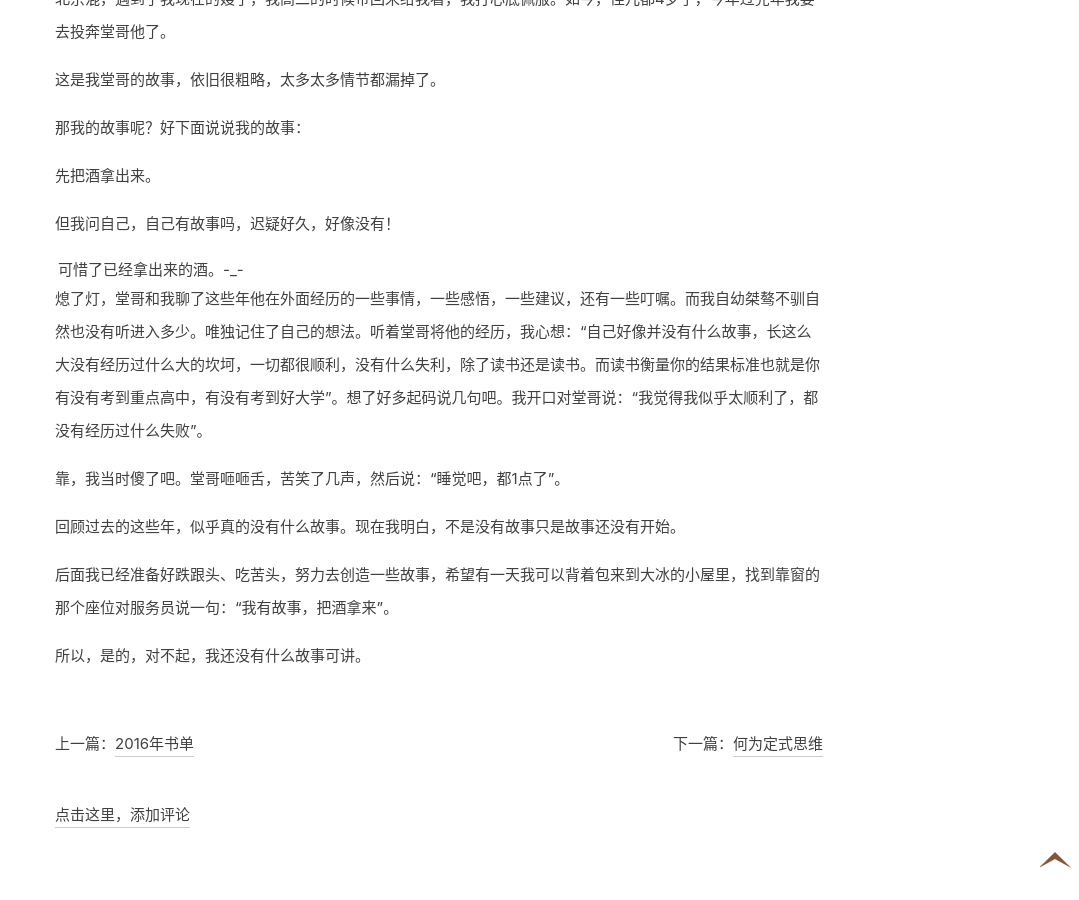
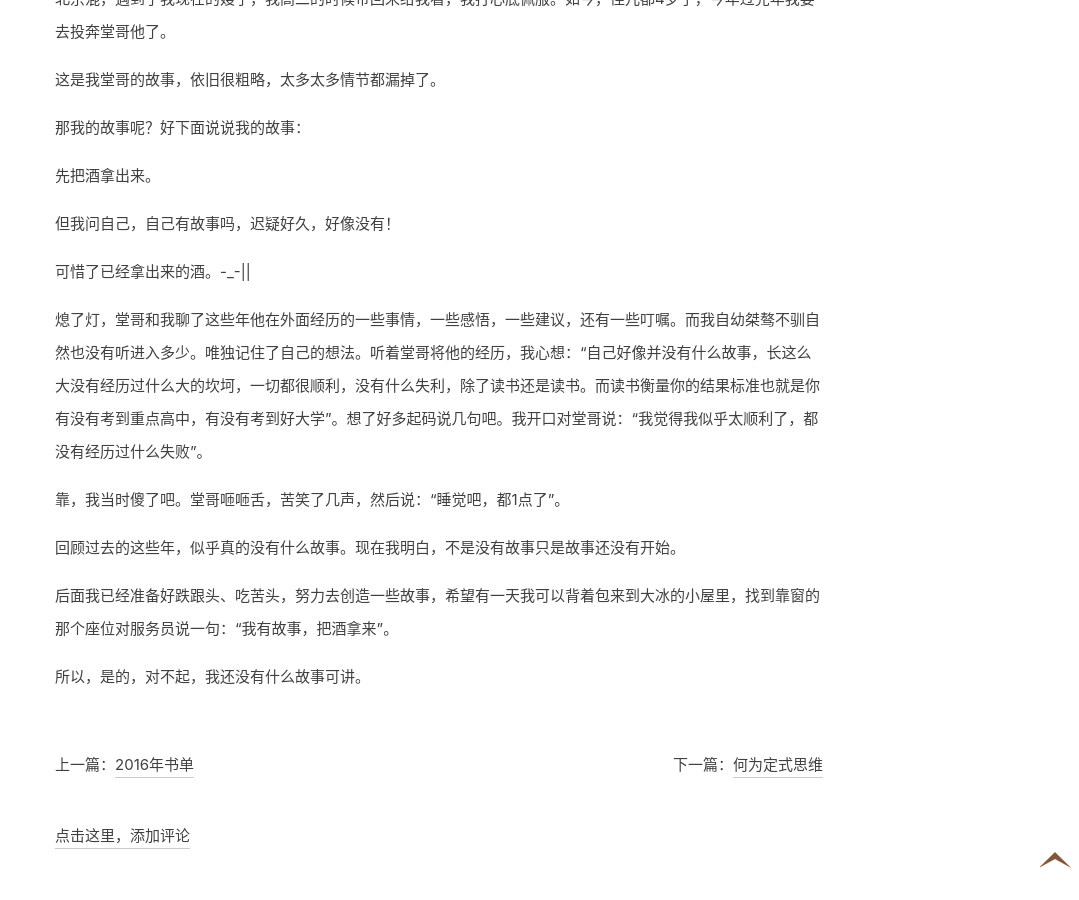
Before and after one commit to muyunzhe/wy-ei.github.io, a Jekyll site: the page built from _posts/2016/2016-02-04-sorry-i-dont-have-story.md, in a window 1280 px wide and 900 px high, scrolled down 2308 px. Shown: the whole window, without its empty margins (201-1280 px from the left). Built offline with Jekyll 4.4.1, drawn with Linux system fonts in a browser that asks for light colours; nearby versions of some CDN libraries; comment, search, counter and statistics services are not loaded.

Commit message:
fix markdown syntax

```diff
--- a/_posts/2016/2016-02-04-sorry-i-dont-have-story.md
+++ b/_posts/2016/2016-02-04-sorry-i-dont-have-story.md
@@ -36,7 +36,7 @@ title: 对不起我没有故事
 
 很巧，写到这里的时候外面响起了张宇的《雨一直下》
 
-<iframe markdown="block" frameborder="no" border="0" marginwidth="0" marginheight="0" height=86 src="http://music.163.com/outchain/player?type=2&id=190495&auto=0&height=66"></iframe>
+<iframe markdown="block" frameborder="no" border="0" marginwidth="0" marginheight="0" height="86" src="http://music.163.com/outchain/player?type=2&id=190495&auto=0&height=66"></iframe>
 
 这更让我想起那个时候的堂哥，很酷的青年。后来堂哥去了职业高中，再后来就去外面打拼了。我也只能隔很久才能了解到它的事情了。
 
@@ -50,7 +50,7 @@ title: 对不起我没有故事
 
 但我问自己，自己有故事吗，迟疑好久，好像没有！
 
-可惜了已经拿出来的酒。-_-||
+可惜了已经拿出来的酒。-_-\|\|
 
 熄了灯，堂哥和我聊了这些年他在外面经历的一些事情，一些感悟，一些建议，还有一些叮嘱。而我自幼桀骜不驯自然也没有听进入多少。唯独记住了自己的想法。听着堂哥将他的经历，我心想：“自己好像并没有什么故事，长这么大没有经历过什么大的坎坷，一切都很顺利，没有什么失利，除了读书还是读书。而读书衡量你的结果标准也就是你有没有考到重点高中，有没有考到好大学”。想了好多起码说几句吧。我开口对堂哥说：“我觉得我似乎太顺利了，都没有经历过什么失败”。
 
```
Also changed, not shown: _posts/2016/2016-02-06-fixed-thinking-modes.md (+2 -0 lines), css/default.css (+1 -6 lines).
